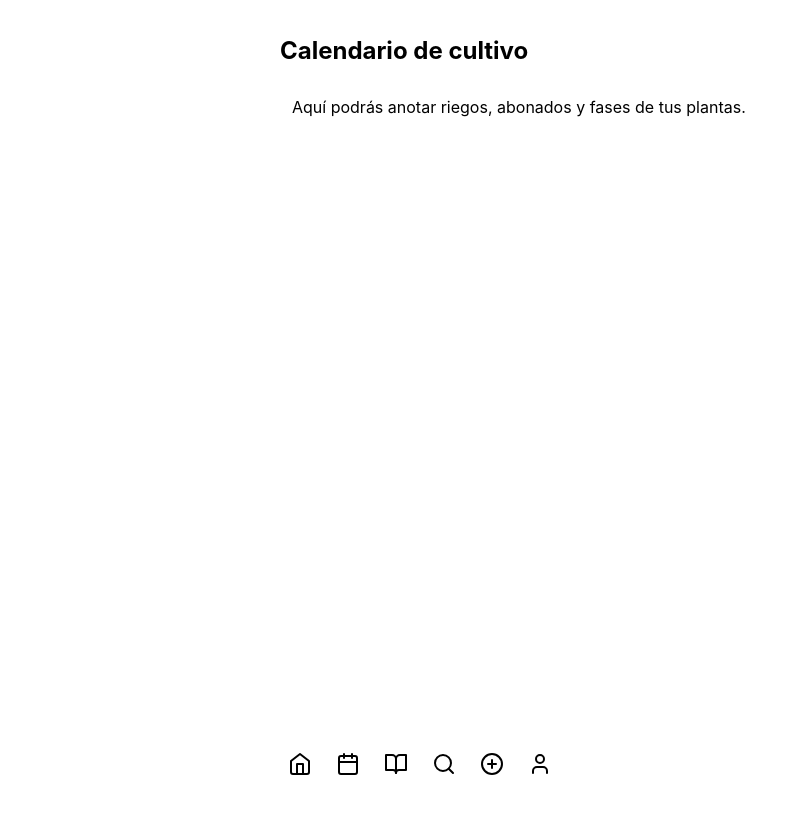
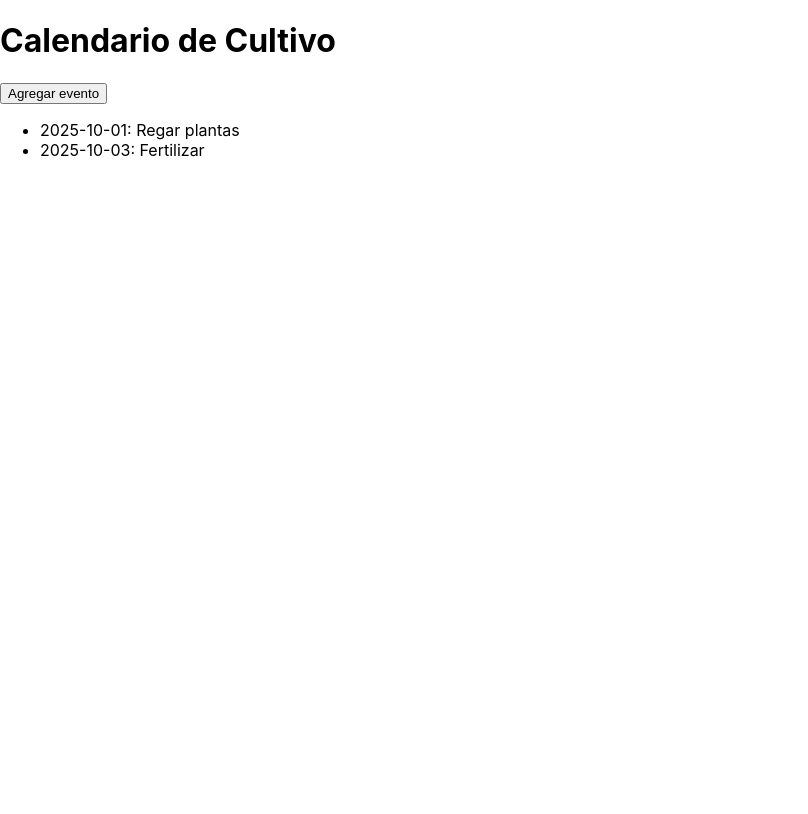
Before and after one commit to AlexisB2025/cannagrow, a Next.js app in the folder cannagrow/: page /calendar in a window 1280 px wide. Shown: the top 814 px of the page, without its empty margins (0-808 px from the left). Built offline with nearby package versions, Linux system fonts and the light colour scheme.

Commit message:
Update calendar.js

```diff
--- a/cannagrow/pages/calendar.js
+++ b/cannagrow/pages/calendar.js
@@ -1,11 +1,31 @@
-import React from 'react';
-import Layout from '../components/Layout';
+// pages/calendar.js
+import { useState } from 'react'
 
-export default function Calendar(){
+export default function Calendar() {
+  const [events, setEvents] = useState([
+    { id: 1, title: 'Regar plantas', date: '2025-10-01' },
+    { id: 2, title: 'Fertilizar', date: '2025-10-03' }
+  ])
+
+  const handleAddEvent = () => {
+    const title = prompt('Nombre del evento')
+    const date = prompt('Fecha (YYYY-MM-DD)')
+    if (title && date) {
+      setEvents([...events, { id: Date.now(), title, date }])
+    }
+  }
+
   return (
-    <Layout>
-      <h2>Calendario de cultivo</h2>
-      <div className="card">Aquí podrás anotar riegos, abonados y fases de tus plantas.</div>
-    </Layout>
+    <div className="calendar-container">
+      <h1>Calendario de Cultivo</h1>
+      <button onClick={handleAddEvent}>Agregar evento</button>
+      <ul>
+        {events.map(ev => (
+          <li key={ev.id}>
+            {ev.date}: {ev.title}
+          </li>
+        ))}
+      </ul>
+    </div>
   )
 }
```
